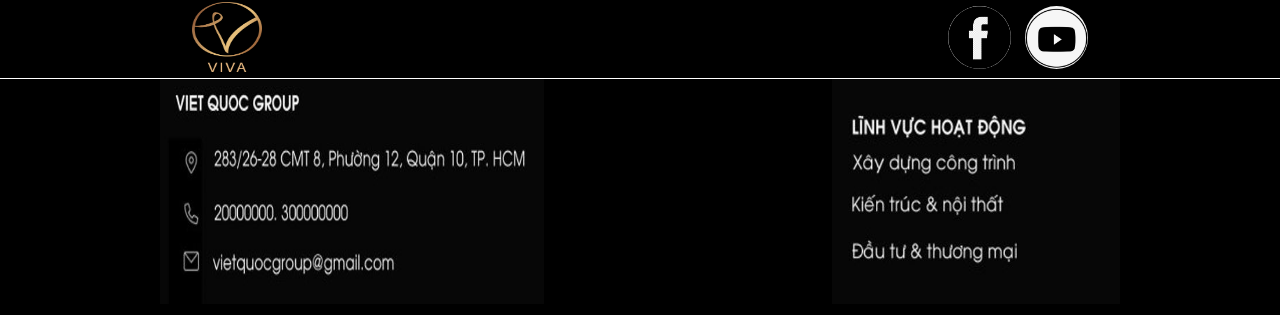
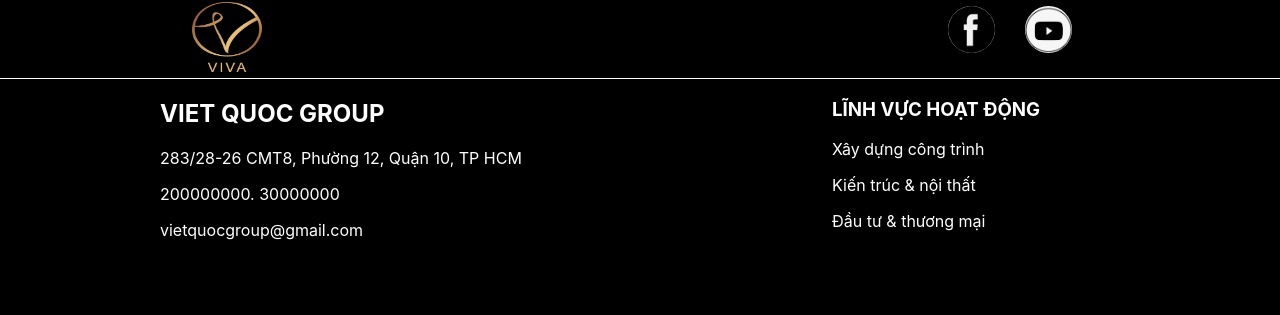
Before and after one commit to phamvanduc240400/demo.vietquocgroup, a React (Create React App) app: page /detail in a window 1280 px wide. Shown: the part 1602-1917 px from the top of the page. Built offline with nearby package versions, Linux system fonts and the light colour scheme.

Commit message:
first commit

```diff
--- a/src/Footer/Footer.css
+++ b/src/Footer/Footer.css
@@ -14,8 +14,10 @@
 .img_ft1{
     width: 40%;
     height: 100%;
+    color: #fff;
 }
 .img_ft2 {
     width: 30%;
     height: 100%;
+    color: #fff;
 }
--- a/src/Footer/Footer.js
+++ b/src/Footer/Footer.js
@@ -20,10 +20,10 @@ export default class FooterHome extends Component {
             </div>
             <div className='logo_so'>
               <div className='icon1'>
-                <img style={{width:'100%',height:'100%'}} src='../icon/icon1.png' alt=''></img>
+                <img style={{width:'75%',height:'75%'}} src='../icon/icon1.png' alt=''></img>
               </div>
               <div className='icon2'>
-                <img style={{width:'100%',height:'100%'}} src='../icon/icon3.jpg' alt=''></img>
+                <img style={{width:'75%',height:'75%'}} src='../icon/icon3.jpg' alt=''></img>
               </div>
             </div>
           </div>
@@ -32,10 +32,18 @@ export default class FooterHome extends Component {
 
         <div className='wrap_img_ft'>
             <div className='img_ft1'>
-                <img style={{width:'100%', height:'100%'}} src='../img/Capture1.JPG' alt=''></img>
+                {/* <img style={{width:'100%', height:'100%'}} src='../img/Capture1.JPG' alt=''></img> */}
+                <h2>VIET QUOC GROUP</h2>
+                <p>283/28-26 CMT8, Phường 12, Quận 10, TP HCM</p>
+                <p>200000000. 30000000</p>
+                <p>vietquocgroup@gmail.com</p>
             </div>
             <div className='img_ft2'>
-                <img style={{width:'100%', height:'100%'}} src='../img/Capture2.JPG' alt=''></img>
+                {/* <img style={{width:'100%', height:'100%'}} src='../img/Capture2.JPG' alt=''></img> */}
+                <h3>LĨNH VỰC HOẠT ĐỘNG</h3>
+                <p>Xây dựng công trình</p>
+                <p>Kiến trúc & nội thất</p>
+                <p>Đầu tư & thương mại</p>
             </div>
         </div>
       </div>
--- a/src/Header/Header1.css
+++ b/src/Header/Header1.css
@@ -79,20 +79,21 @@
     justify-content: space-around;
 }
 .header_last ul li:hover {
-    color: #e45b00;
+    color:#000;
 }
 /* --------sub menu0 */
 .sub_menu0{
-    background-color: #3e3e3e;
+    background-color:#3e3e3e;
     position: absolute;
     width: 105%;
     height: 420px;
-    margin: -6% 0 0 -42.7%;
+    margin: -6% 0 0 -38.7%;
     z-index: 5;
     display: none;
 }
 .menu2 li:hover .sub_menu0 {
     display: block;
+
 
 }
 .sub_menu0 img:hover{
@@ -105,7 +106,7 @@
     position: absolute;
     width: 105%;
     height: 420px;
-    margin: -6% 0 0 -51.7%;
+    margin: -6% 0 0 -47.7%;
     z-index: 5;
     display: none;
 }
@@ -123,7 +124,7 @@
     position: absolute;
     width: 103%;
     height: 420px;
-    margin: -6% 0 0 -63.9%;
+    margin: -6% 0 0 -60.9%;
     z-index: 5;
     display: none;
 }
```
